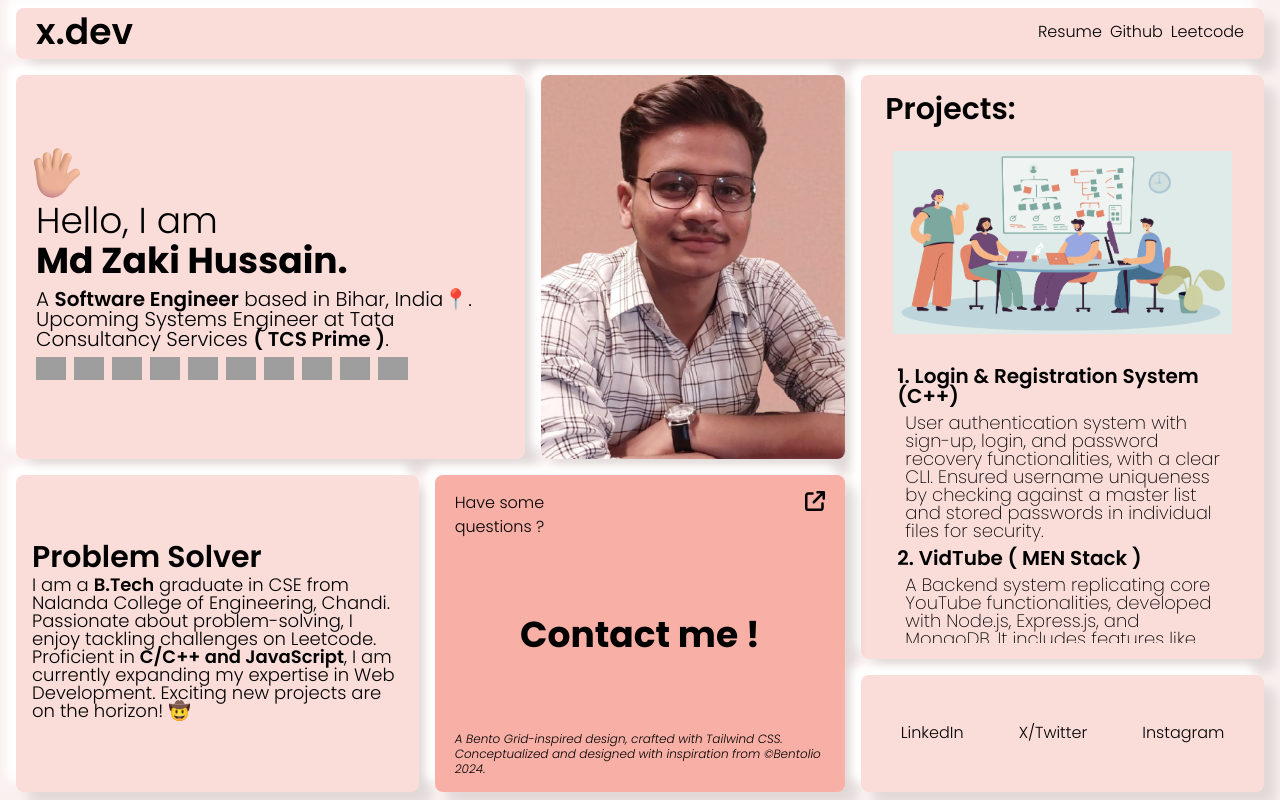
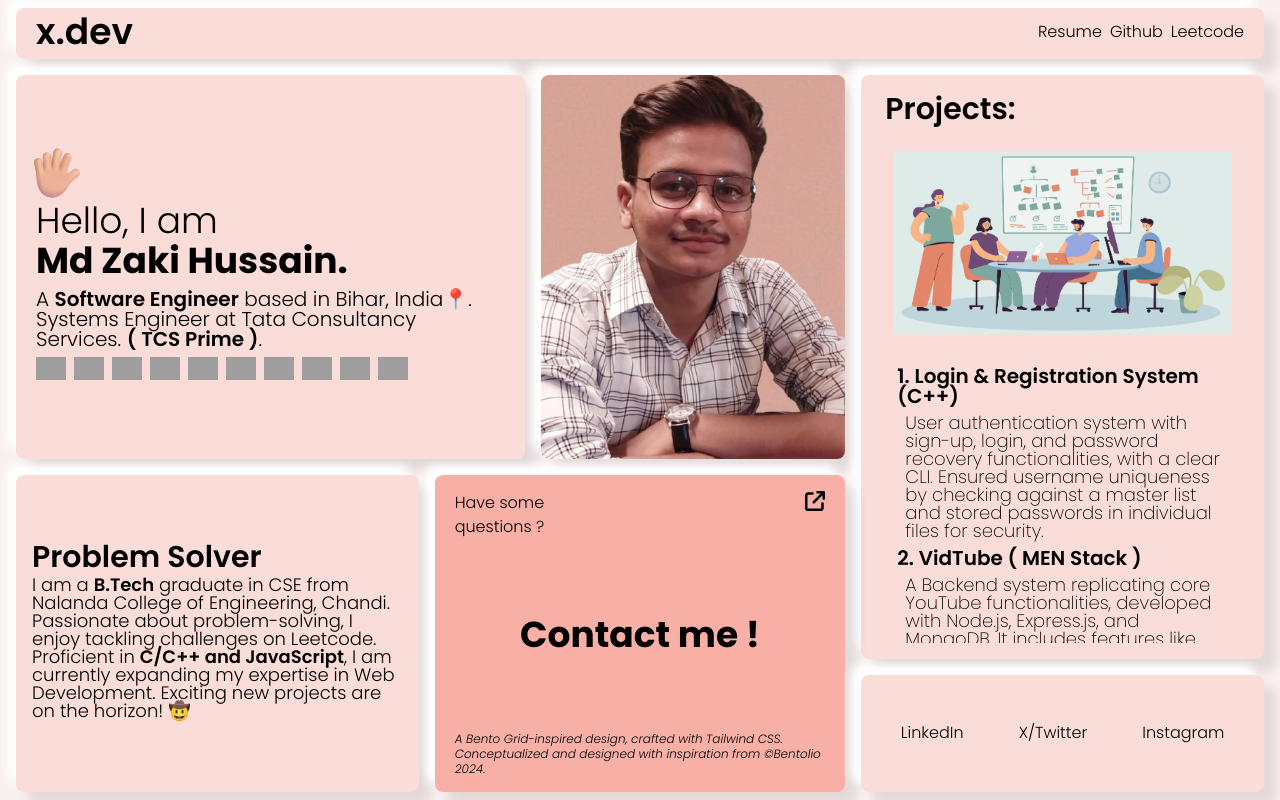
Before and after one commit to professorx2001/Bento-Portfolio, a website: page src/index.html in a window 1280 px wide. Drawn offline with Linux system fonts and the light colour scheme; grey boxes are pictures that could not be loaded.

Commit message:
Update job title in index.html to reflect current position at Tata Consultancy Services

```diff
--- a/src/index.html
+++ b/src/index.html
@@ -64,8 +64,7 @@
         >
           A
           <span class="font-semibold">Software Engineer</span>
-          based in Bihar, India📍. Upcoming Systems Engineer at Tata Consultancy
-          Services
+          based in Bihar, India📍. Systems Engineer at Tata Consultancy Services.
           <span class="font-semibold">( TCS Prime )</span>.
         </p>
 
```
